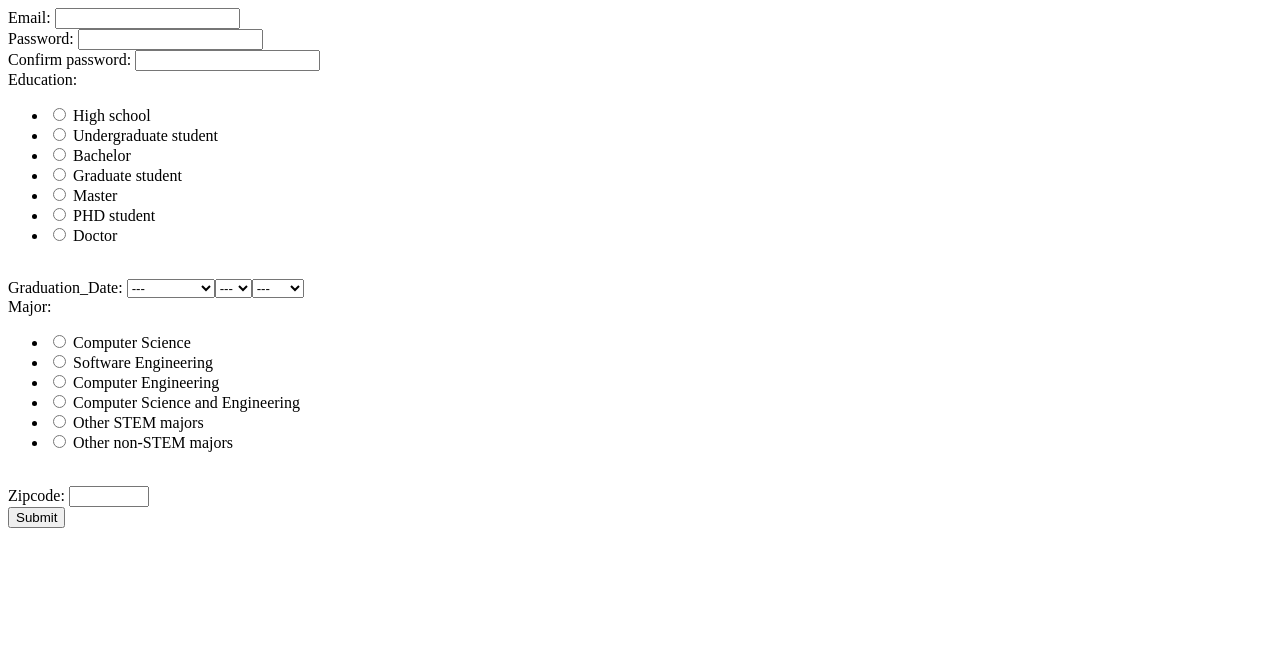
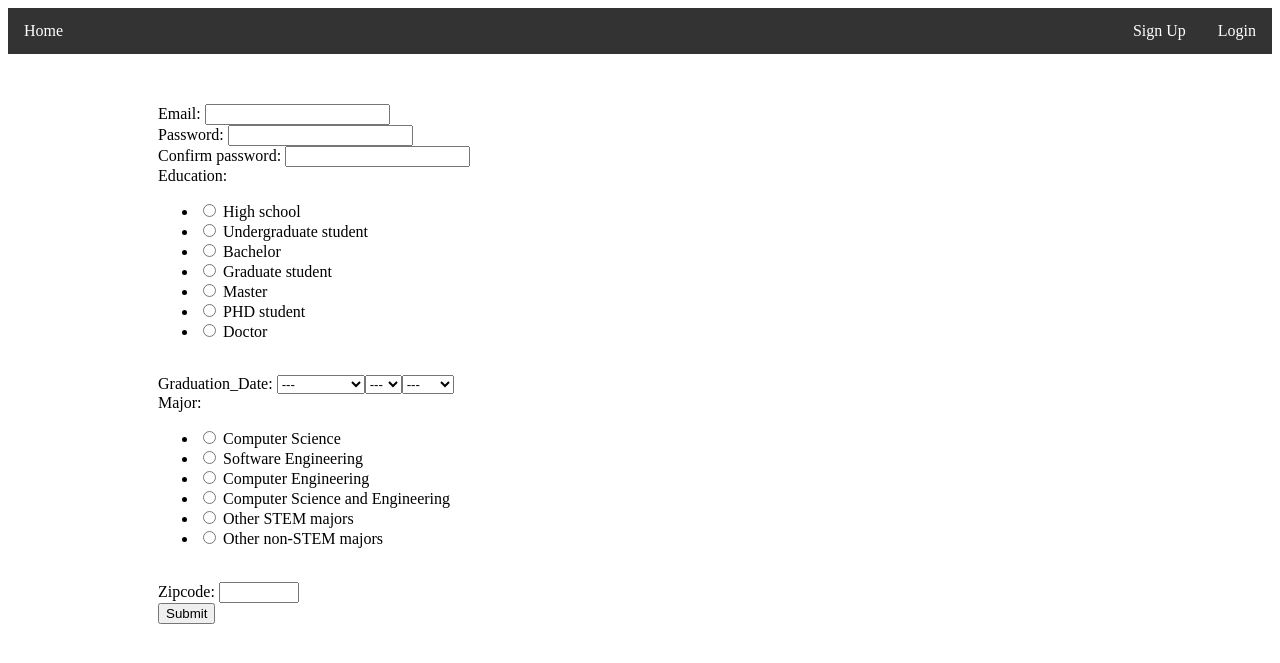
Before and after one commit to x-Shen/Cato, a Django app: template CatoApp/templates/sign_up.html in a window 1280 px wide. Shown: the top 663 px of the page. Run offline with Django 3.2, Linux system fonts and the light colour scheme; the template is opened without the code that fills it: values that come from a table or form of the project are taken from there, others are empty.

Commit message:
pages now use common template; added CSS

```diff
--- /dev/null
+++ b/CatoApp/static/script.js
@@ -0,0 +1,3 @@
+$( document ).ready(function(){
+
+});
--- /dev/null
+++ b/CatoApp/static/style.css
@@ -0,0 +1,30 @@
+.menu ul {
+    list-style-type: none;
+    margin: 0;
+    padding: 0;
+    overflow: hidden;
+    background-color: #333;
+}
+
+.menu li {
+    float: right;
+}
+
+.menu li a {
+    display: inline-block;
+    color: white;
+    text-align: center;
+    padding: 14px 16px;
+    text-decoration: none;
+}
+
+.menu li a:hover {
+    background-color: #111;
+}
+
+div.body {
+    margin-top: 50px;
+    margin-bottom: 50px;
+    margin-right: 150px;
+    margin-left: 150px;
+}
--- /dev/null
+++ b/CatoApp/templates/base.html
@@ -0,0 +1,38 @@
+<!DOCTYPE html>
+<html lang="en">
+
+<head>
+    <meta charset="UTF-8">
+    {% load static %}
+    <title>Cato - {% block title %}{% endblock title %}</title>
+    {% block stylesheet %}<link rel="stylesheet" type="text/css" href="{% static 'style.css' %}" />{% endblock stylesheet %}
+    {% block script %}{% endblock script %}
+</head>
+
+<body>
+
+<div class="menu">
+{% block header %}
+    <ul>
+        <li style="float: left"><a href="/">Home</a></li>
+        {% if request.session.user_id %}
+            <li><a href="/profile/">Profile</a></li>
+            <li><a href="/logout/">Logout</a></li>
+        {% else %}
+            <li><a href="/login/">Login</a></li>
+            <li><a href="/signup">Sign Up</a></li>
+        {% endif %}
+    </ul>
+{% endblock header %}
+</div>
+
+<div class="body">
+{% block body %}{% endblock body %}
+</div>
+
+<div>
+{% block footer %}{% endblock footer %}
+</div>
+
+</body>
+</html>
--- a/CatoApp/templates/sign_up.html
+++ b/CatoApp/templates/sign_up.html
@@ -1,10 +1,8 @@
-<!DOCTYPE html>
-<html lang="en">
-<head>
-    <meta charset="UTF-8">
-    <title>New User Sign Up</title>
-</head>
-<body>
+{% extends "base.html" %}
+
+{% block title %}Sign Up{% endblock title %}
+
+{% block body %}
     <form action="/signup/" method="post">
         {% csrf_token %}
         {% for error in sign_up_form.non_field_errors %}
@@ -25,5 +23,4 @@
         Zipcode: {{ sign_up_form.zipcode }}<br />
         <input type="submit" name="Sign Up">
     </form>
-</body>
-</html>
+{% endblock body %}
```
Also changed, not shown: CatoApp/templates/login.html (+7 -10 lines), CatoApp/templates/profile.html (+9 -17 lines), CatoApp/templates/search.html (+20 -15 lines). Lines whose indentation alone changed are shown as unchanged.
